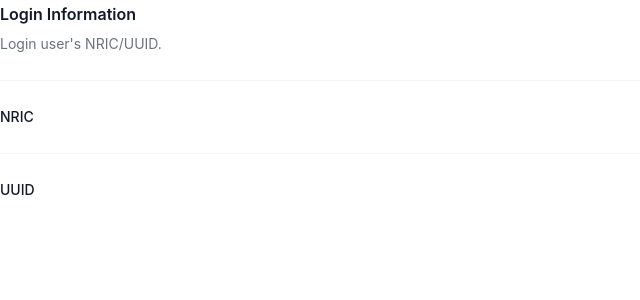
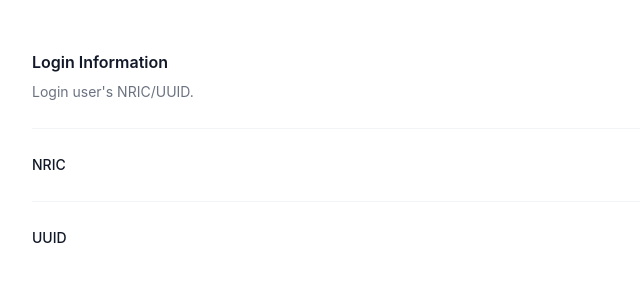
Before and after one commit to PXNDI/singpass-demo-app, a React (Create React App) app: page /callback in a window 1280 px wide. Shown: the top 300 px of the page, without its empty margins (0-640 px from the left). Built offline with nearby package versions, Linux system fonts and the light colour scheme; no server answers.

Commit message:
Make nicer

```diff
--- a/src/callback.js
+++ b/src/callback.js
@@ -15,7 +15,7 @@ function Callback() {
 
     getIDToken();
   }, [code]);
-return <div>
+return <div class="flex min-h-full flex-col justify-center px-6 py-12 lg:px-8">
   <div class="px-4 sm:px-0">
     <h3 class="text-base font-semibold leading-7 text-gray-900">Login Information</h3>
     <p class="mt-1 max-w-2xl text-sm leading-6 text-gray-500">Login user's NRIC/UUID.</p>
```
